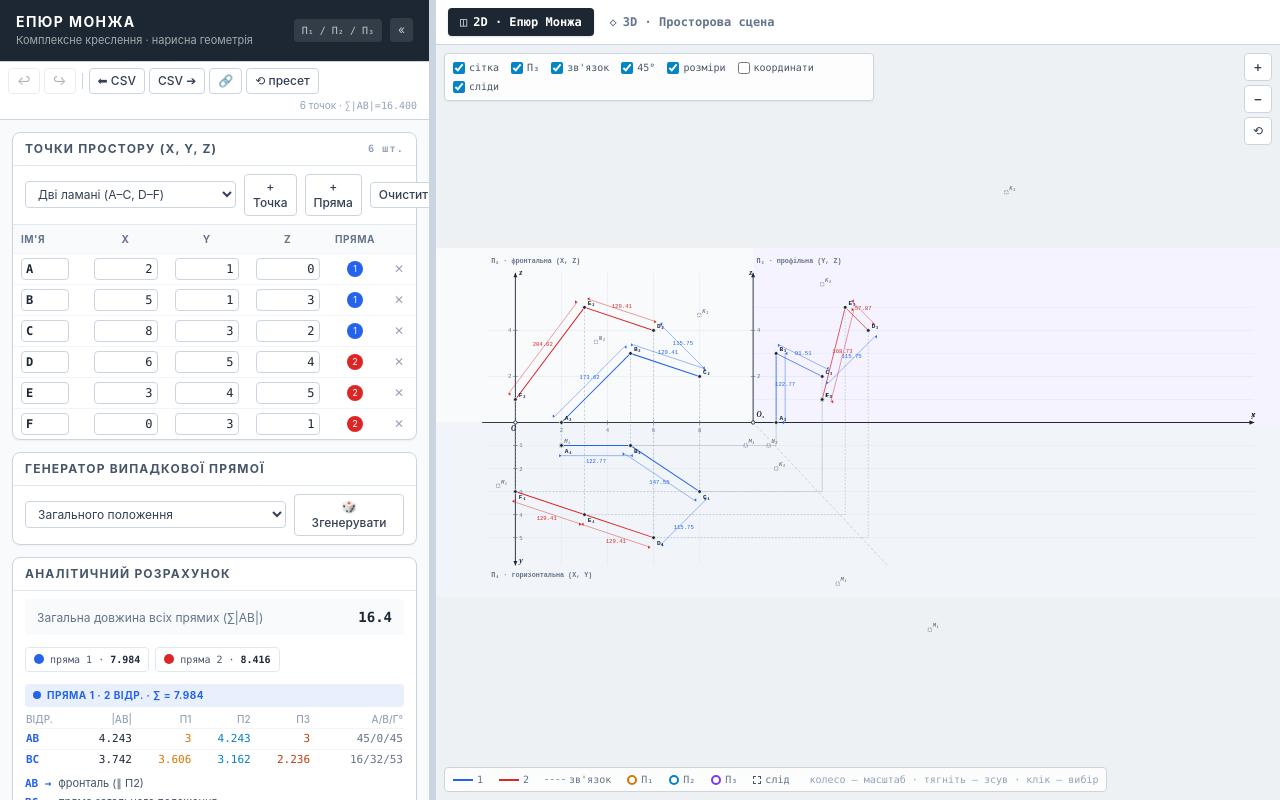
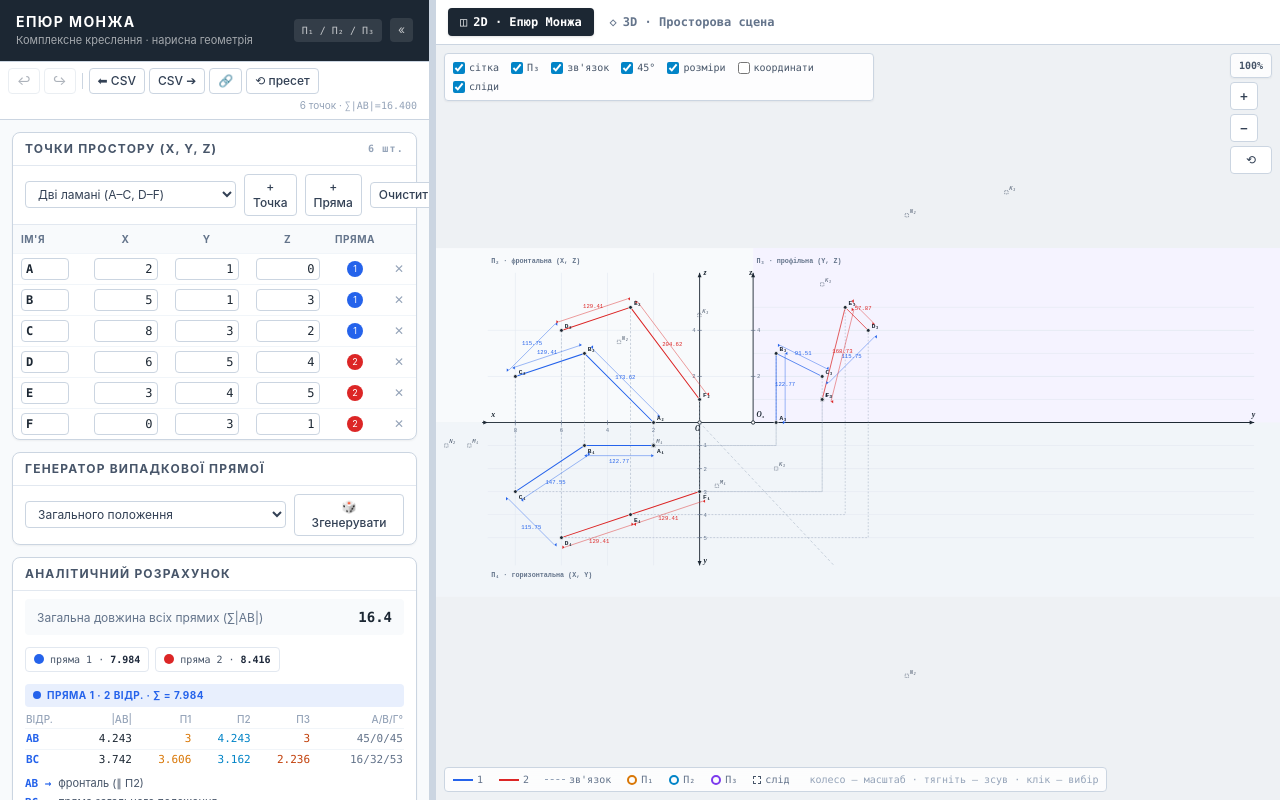
Before and after one commit to D0broo/Epure-visualizer, a React (Vite) app: page / in a window 1280 px wide. Built offline with nearby package versions, Linux system fonts and the light colour scheme.

Commit message:
version 1.0.4: Інверсія координат

```diff
--- a/src/components/EpureSvg.tsx
+++ b/src/components/EpureSvg.tsx
@@ -91,7 +91,8 @@ function buildLayout(points: GeoPoint[]): Layout {
 
   const c30 = mL + (x1 - x0) * s + 46
   const axisY = H / 2
-  const sx = (x: number) => mL + (x - x0) * s
+  // X напрямлений ВЛІВО: більшому x відповідає менша координата екрана.
+  const sx = (x: number) => mL + (x1 - x) * s
   const sy2 = (z: number) => axisY - z * s
   const sy1 = (y: number) => axisY + y * s
   const p3x = (y: number) => c30 + y * s
@@ -143,7 +144,8 @@ export function EpureSvg({ points, selectedId = null, onSelect }: EpureSvgProps)
   const [cursor, setCursor] = useState<{ x: number; y: number; label: string } | null>(null)
   const drag = useRef<{ px: number; py: number } | null>(null)
   const pinch = useRef<{ dist: number; k: number; tx: number; ty: number } | null>(null)
-  const touchPoints = useRef(new Map<number, { x: number; y: number }>())
+  const lastTap = useRef<{ t: number; x: number; y: number } | null>(null)
+  const touchPoints = useRef(new Map<number, { x: number; y: number; sx: number; sy: number; moved: boolean }>())
 
   const layout = useMemo(() => buildLayout(points), [points])
   const { s, sx, sy2, sy1, p3x, c30, axisY, xTicks, zTicks, yTicks } = layout
@@ -307,10 +309,9 @@ export function EpureSvg({ points, selectedId = null, onSelect }: EpureSvgProps)
     if (!svg) return
 
     const onTouchStart = (e: TouchEvent) => {
-      e.preventDefault()
       for (const t of Array.from(e.changedTouches)) {
         const [x, y] = toSvg(t.clientX, t.clientY)
-        touchPoints.current.set(t.identifier, { x, y })
+        touchPoints.current.set(t.identifier, { x, y, sx: x, sy: y, moved: false })
       }
       if (touchPoints.current.size === 1) {
         const [p] = [...touchPoints.current.values()]
@@ -327,7 +328,11 @@ export function EpureSvg({ points, selectedId = null, onSelect }: EpureSvgProps)
       e.preventDefault()
       for (const t of Array.from(e.changedTouches)) {
         const [x, y] = toSvg(t.clientX, t.clientY)
-        touchPoints.current.set(t.identifier, { x, y })
+        const cur = touchPoints.current.get(t.identifier)
+        if (cur) {
+          const moved = cur.moved || Math.hypot(x - cur.sx, y - cur.sy) > 10
+          touchPoints.current.set(t.identifier, { ...cur, x, y, moved })
+        }
       }
 
       if (touchPoints.current.size >= 2 && pinch.current) {
@@ -353,7 +358,24 @@ export function EpureSvg({ points, selectedId = null, onSelect }: EpureSvgProps)
     }
 
     const onTouchEnd = (e: TouchEvent) => {
-      e.preventDefault()
+      const now = performance.now()
+      // Подвійний тап → зум (працює навіть якщо пінч не спрацьовує).
+      const [a] = [...touchPoints.current.values()]
+      if (touchPoints.current.size === 1 && a && !a.moved) {
+        const [x, y] = toSvg(e.changedTouches[0].clientX, e.changedTouches[0].clientY)
+        const prev = lastTap.current
+        if (prev && now - prev.t < 350 && Math.hypot(x - prev.x, y - prev.y) < 60) {
+          const v = viewRef.current
+          const k = v.k > 1.9 ? 1 : 3.2
+          const wx = (x - v.tx) / v.k
+          const wy = (y - v.ty) / v.k
+          setView({ k, tx: x - wx * k, ty: y - wy * k })
+          lastTap.current = null
+        } else {
+          lastTap.current = { t: now, x, y }
+        }
+      }
+
       for (const t of Array.from(e.changedTouches)) touchPoints.current.delete(t.identifier)
       if (touchPoints.current.size === 0) {
         drag.current = null
@@ -371,10 +393,10 @@ export function EpureSvg({ points, selectedId = null, onSelect }: EpureSvgProps)
       pinch.current = null
     }
 
-    svg.addEventListener('touchstart', onTouchStart, { passive: false })
+    svg.addEventListener('touchstart', onTouchStart)
     svg.addEventListener('touchmove', onTouchMove, { passive: false })
-    svg.addEventListener('touchend', onTouchEnd, { passive: false })
-    svg.addEventListener('touchcancel', onTouchCancel, { passive: false })
+    svg.addEventListener('touchend', onTouchEnd)
+    svg.addEventListener('touchcancel', onTouchCancel)
     return () => {
       svg.removeEventListener('touchstart', onTouchStart)
       svg.removeEventListener('touchmove', onTouchMove)
@@ -457,10 +479,10 @@ export function EpureSvg({ points, selectedId = null, onSelect }: EpureSvgProps)
             </>
           )}
 
-          {/* Ось Ox */}
+          {/* Ось Ox (напрямлена вліво) */}
           <line x1={mL - 10} y1={axisY} x2={W - mR} y2={axisY} stroke={C.ink} strokeWidth={1.6} />
-          <path d={`M ${W - mR} ${axisY} l -8 -3.5 v 7 z`} fill={C.ink} />
-          <text x={W - mR - 5} y={axisY - 9} fontSize={14} fontStyle="italic" fill={C.ink} fontFamily="serif" fontWeight={700}>
+          <path d={`M ${mL} ${axisY} l -8 -3.5 v 7 z`} fill={C.ink} />
+          <text x={mL + 6} y={axisY - 9} fontSize={14} fontStyle="italic" fill={C.ink} fontFamily="serif" fontWeight={700}>
             x
           </text>
 
@@ -533,13 +555,12 @@ export function EpureSvg({ points, selectedId = null, onSelect }: EpureSvgProps)
             </g>
           ))}
 
-          {/* Лінія зв'язку 45° (постійна) */}
-          {opts.bisector &&
-            opts.p3 && (
+          {/* Лінія зв'язку 45° (постійна) від початку координат */}
+          {opts.bisector && (
             <line
-                x1={c30}
+              x1={ox}
               y1={axisY}
-                x2={c30 + (H - mB - axisY) * 0.94}
+              x2={Math.min(W - mR, ox + (H - mB - axisY) * 0.94)}
               y2={H - mB}
               stroke={C.gray}
               strokeWidth={0.8}
@@ -731,6 +752,9 @@ export function EpureSvg({ points, selectedId = null, onSelect }: EpureSvgProps)
 
       {/* Масштаб */}
       <div className="absolute right-2 top-2 z-10 flex flex-col gap-1">
+        <div className="pointer-events-none rounded border border-slate-300 bg-white/80 px-2 py-1 text-center font-mono text-[10px] font-semibold text-slate-600 shadow-sm backdrop-blur">
+          {Math.round(view.k * 100)}%
+        </div>
         <button className="btn pointer-events-auto h-7 w-7 !p-0 !text-sm" onClick={() => setView((v) => ({ ...v, k: Math.min(8, v.k * 1.4) }))} title="Наблизити">
           +
         </button>
--- a/src/components/Viewport3D.tsx
+++ b/src/components/Viewport3D.tsx
@@ -1,4 +1,4 @@
-import { useEffect, useRef } from 'react'
+import { useEffect, useMemo, useRef } from 'react'
 import * as THREE from 'three'
 import { OrbitControls } from 'three/examples/jsm/controls/OrbitControls.js'
 import type { GeoPoint } from '../types'
@@ -85,15 +85,16 @@ function buildAxes(group: THREE.Group, ext: number): void {
   }
 
   const labels = new THREE.Group()
+  // Після транспозиції X↔Y: вісь уздовж three.x показує Y, уздовж three.z — X.
+  const spriteY = makeTextSprite('y', COLORS.axisY, ext * 0.28)
   const spriteX = makeTextSprite('x', COLORS.axisX, ext * 0.28)
-  const spriteY = makeTextSprite('y', COLORS.axisY, ext * 0.28)
   const spriteZ = makeTextSprite('z', COLORS.axisZ, ext * 0.28)
-  spriteX.position.set(len * 1.16, 0, 0)
-  spriteY.position.set(0, 0, len * 1.16)
+  spriteY.position.set(len * 1.16, 0, 0)
+  spriteX.position.set(0, 0, len * 1.16)
   spriteZ.position.set(0, len * 1.16, 0)
-  labels.add(spriteX, spriteY, spriteZ)
+  labels.add(spriteY, spriteX, spriteZ)
 
-  group.add(mkLine('x', COLORS.axisX), mkLine('y', COLORS.axisY), mkLine('z', COLORS.axisZ), labels)
+  group.add(mkLine('x', COLORS.axisY), mkLine('y', COLORS.axisX), mkLine('z', COLORS.axisZ), labels)
 }
 
 /** Напівпрозорі площини проєкцій та сітки. */
@@ -415,6 +416,9 @@ export function Viewport3D({ points, selectedId = null, onSelect, animate = fals
   const onSelectRef = useRef(onSelect)
   onSelectRef.current = onSelect
 
+  // Транспозиція X↔Y: осі узгоджені з 2D епюром (у 3D X іде вглиб, Y — праворуч).
+  const geo = useMemo(() => points.map((p) => ({ ...p, x: p.y, y: p.x })), [points])
+
   useEffect(() => {
     const container = containerRef.current
     if (!container) return
@@ -424,15 +428,15 @@ export function Viewport3D({ points, selectedId = null, onSelect, animate = fals
   useEffect(() => {
     const st = stRef.current
     if (!st) return
-    rebuildData(st, points, selectedId)
-  }, [points, selectedId])
+    rebuildData(st, geo, selectedId)
+  }, [geo, selectedId])
 
   useEffect(() => {
     const st = stRef.current
     if (!st) return
-    if (animate) startSweeps(st, points)
+    if (animate) startSweeps(st, geo)
     else stopSweeps(st)
-  }, [animate, points])
+  }, [animate, geo])
 
   return (
     <div
```
Lines whose indentation alone changed are shown as unchanged.
